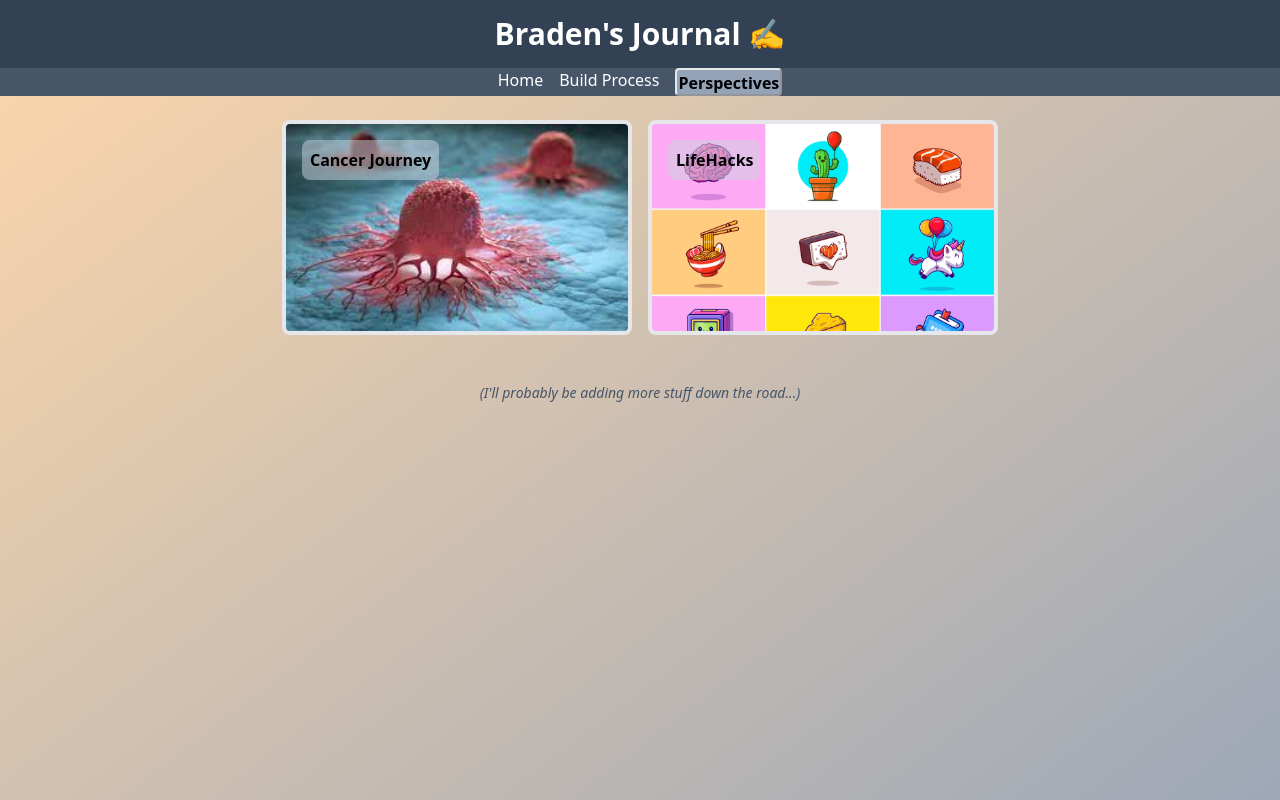
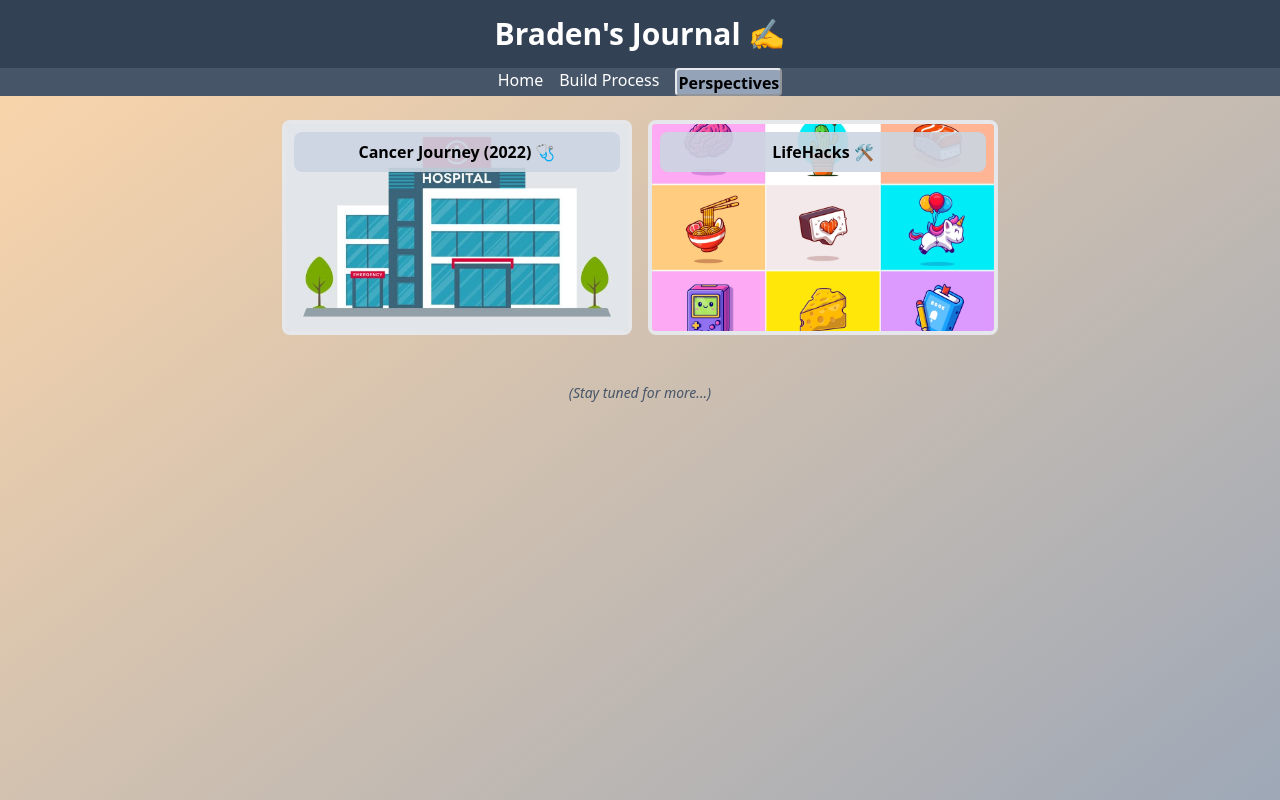
Before and after one commit to BradenTeo/blog-project, a Nuxt app: page /perspectives in a window 1280 px wide. Shown: the top 800 px of the page. Built offline with nearby package versions, Linux system fonts and the light colour scheme.

Commit message:
Fix styling issues

```diff
--- a/components/PerspectivesButton.vue
+++ b/components/PerspectivesButton.vue
@@ -1,36 +1,33 @@
 <template>
+  <nuxt-link :to="`/perspectives/${weblink}`" class="link">
     <div
-    class="w-[350px] h-[215px] m-2 border-4 p-4 rounded-lg hover:border-black bg-cover relative"
-    :style="{ backgroundImage: `url(${backgroundUrl})` }"
+      class="w-[350px] h-[215px] m-2 border-4 p-2 rounded-lg hover:border-black relative overflow-hidden"
       @mouseover="hovered = true"
       @mouseleave="hovered = false"
     >
       <div
-      class="bg-slate-300 font-bold bg-opacity-50 rounded-lg p-2"
-      :style="{ width: titleLength + 1 + 'ch' }"
+        class="absolute inset-0 image z-0 bg-cover bg-center"
+        :style="{ backgroundImage: `url(${backgroundUrl})` }"
+        :class="{ 'blur-effect': hovered }"
+      ></div>
+
+      <div class="absolute h-auto inset-0 rounded-lg p-2 z-10">
+        <div
+          class="bg-slate-300 font-bold rounded-lg p-2 bg-opacity-90 flex justify-center items-center"
+          :style="{ width: 'full', height: 'fit-content' }"
         >
           {{ title }}
         </div>
-
         <div
           v-if="hovered"
-      class="backdrop-blur-md mt-2 p-2 italic"
-      :style="{ width: descriptionLength + 1 + 'ch' }"
+          class="font-semibold mt-2 italic p-2 justify-center"
+          :style="{ width: 'fit-content' }"
         >
           {{ description }}
         </div>
-
-    <br /><br />
-
-    <div
-      v-if="hovered"
-      class="absolute bottom-1 right-1 border-[3px] bg-slate-300 bg-opacity-50 hover:border-black border-slate-500 hover:bg-slate-600 hover:text-white rounded-md px-[2px] py-[1px]"
-    >
-      <nuxt-link :to="`/perspectives/${weblink}`" class="link">
-        Click to learn more
-      </nuxt-link>
       </div>
     </div>
+  </nuxt-link>
 </template>
 
 <script>
@@ -59,13 +56,11 @@ export default {
       hovered: false,
     }
   },
-  computed: {
-    titleLength() {
-      return this.title.length
-    },
-    descriptionLength() {
-      return this.description.length > 35 ? 35 : this.description.length
-    },
-  },
 }
 </script>
+
+<style scoped>
+.blur-effect {
+  filter: blur(8px);
+}
+</style>
--- a/pages/index.vue
+++ b/pages/index.vue
@@ -19,7 +19,18 @@
     <div
       class="max-w-[460px] md:max-w-[680px] mx-auto text-justify py-[10px] px-[10px] border-4 rounded-md border-white bg-slate-200 bg-opacity-50 backdrop-blur-md"
     >
-      <b>Some reasons why I created this site:</b>
+      <b>Update (May 2024):</b><br />
+      <div class="pb-2">
+        <ul class="list-disc list-inside marker:font-bold">
+          <li>
+            Edited the styling on the website and made things a bit more
+            user-friendly.
+          </li>
+          <!-- <li>Added a new page in the Perspectives section</li> -->
+        </ul>
+      </div>
+
+      <!-- <b>Some reasons why I created this site:</b>
       <div class="pb-2">
         <ol class="list-decimal list-inside marker:font-bold">
           <li>
@@ -31,7 +42,13 @@
             And I hope my experiences help others in some shape or form :)
           </li>
         </ol>
-      </div>
+      </div> -->
+    </div>
+
+    <div
+      class="max-w-[680px] mx-auto text-center pt-[64px] pb-[56px] px-[24px] font-bold"
+    >
+      <i class="text-2xl">Feel free to explore the site! &#128522;</i>
     </div>
   </div>
 </template>
--- a/pages/perspectives.vue
+++ b/pages/perspectives.vue
@@ -6,17 +6,17 @@
 
     <div v-if="isParent" class="flex flex-wrap justify-center mt-4">
       <PerspectivesButtonVue
-        title="Cancer Journey"
-        description="I was diagnosed with Stage 2 Hodgkin's Lymphoma earlier this year, and
-                    am currently in remission :)"
+        title="Cancer Journey (2022) 🩺"
+        description="I was diagnosed with Stage 2 Hodgkin's Lymphoma in 2022 😲...
+                    But I'm currently in remission :)"
         :background-url="
-          require('~/assets/images/perspectives/cancer-cell.jpg')
+          require('~/assets/images/perspectives/hospital.jpg')
         "
         weblink="cancer"
       />
 
       <PerspectivesButtonVue
-        title="LifeHacks"
+        title="LifeHacks 🛠️"
         description="Random tips"
         :background-url="
           require('~/assets/images/perspectives/random-stuff.png')
@@ -25,14 +25,14 @@
       />
     </div>
     <div v-if="isParent" class="italic text-sm mt-10 mx-auto text-slate-600">
-      (I'll probably be adding more stuff down the road...)
+      (Stay tuned for more...)
     </div>
 
     <div
       v-if="!isParent"
       class="lg:flex lg:flex-row lg:justify-between sticky z-20 left-0 top-[28px]"
     >
-      <PerspectivesNavBar />
+      <PerspectivesNavBar class="hidden lg:block" />
       <nuxt-child class="static" />
       <div class="absolute-right sticky z-20 right-0 top-[28px] w-[19ch]"></div>
     </div>
```
Also changed, not shown: assets/images/perspectives/hospital.jpg (added). Lines whose indentation alone changed are shown as unchanged.
